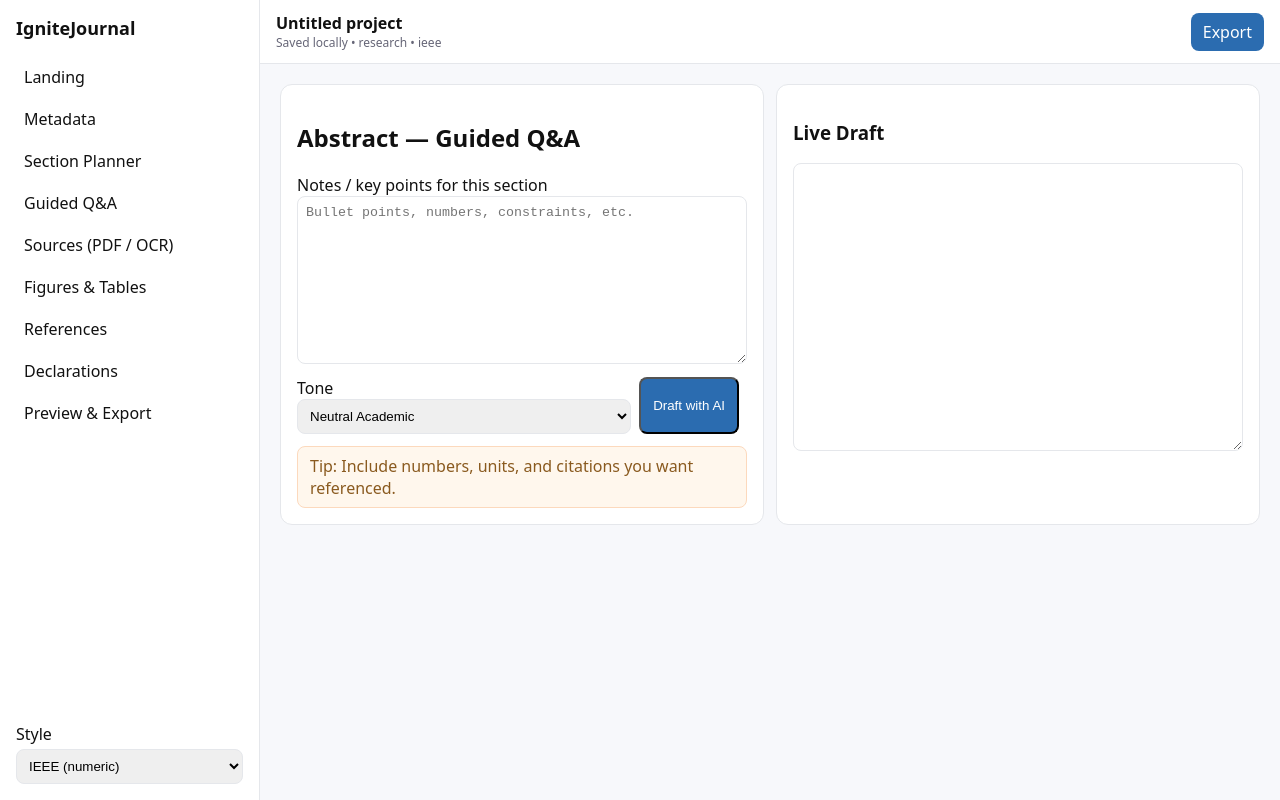
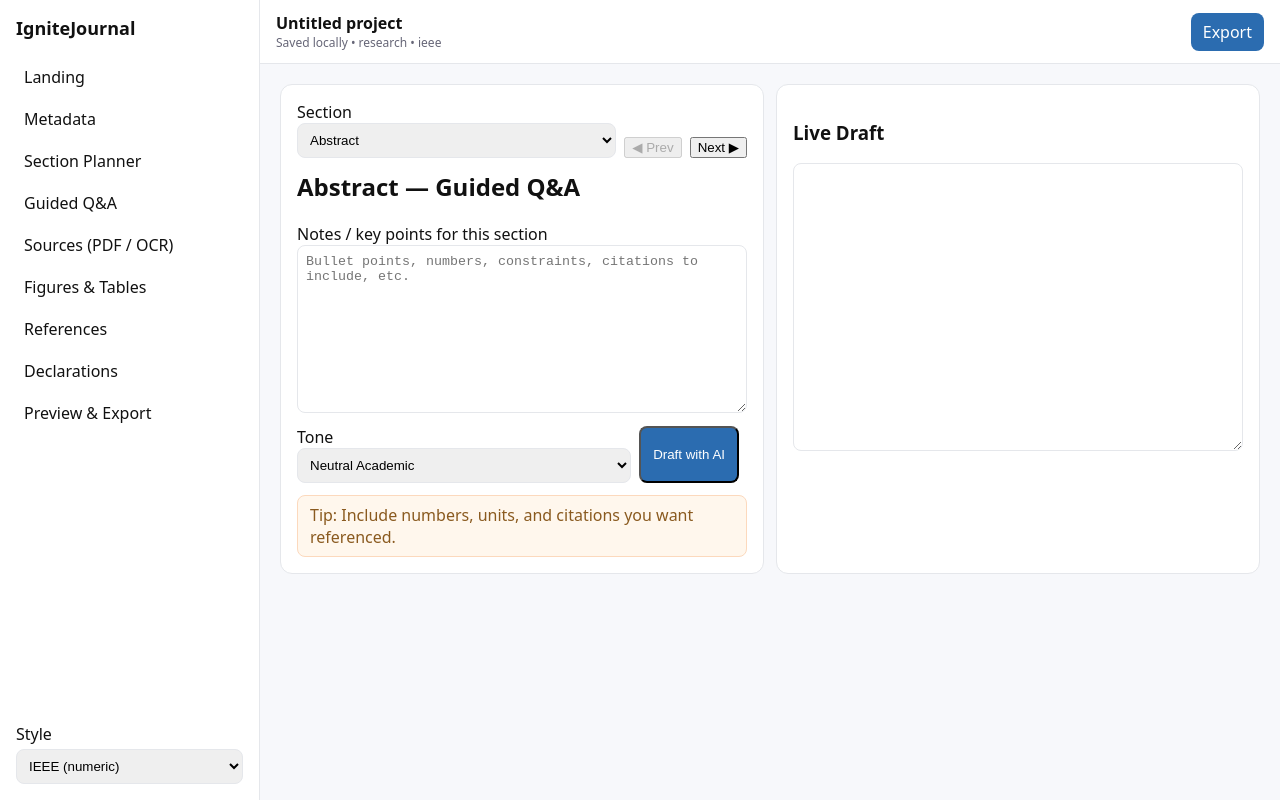
Before and after one commit to Zux12/JournalAI, a React (Vite) app: page /qa/abs in a window 1280 px wide. Built offline with nearby package versions, Linux system fonts and the light colour scheme.

Commit message:
Update QnA.jsx

```diff
--- a/src/features/qa/QnA.jsx
+++ b/src/features/qa/QnA.jsx
@@ -1,17 +1,62 @@
 import React from 'react';
 import axios from 'axios';
+import { useNavigate, useParams } from 'react-router-dom';
 import { useProjectState } from '../../app/state.jsx';
-import { useParams } from 'react-router-dom';
 
 export default function QnA(){
+  const nav = useNavigate();
   const { sectionId } = useParams();
-  const { project, setSectionDraft } = useProjectState();
-  const current = (project.planner.sections.find(s=>s.id===sectionId) || project.planner.sections[0]);
+  const { project, setSectionDraft, setSectionNotes } = useProjectState();
+
+  // All sections except the system "References"
+  const all = project.planner.sections.filter(s => s.id !== 'refs');
+  const active = all.filter(s => !s.skipped);
+
+  // Pick current section: URL param -> first active -> first available
+  const current = all.find(s => s.id === sectionId) || active[0] || all[0] || null;
+
+  // If nothing to edit (all skipped), show a hint
+  if (!current) {
+    return (
+      <div className="card">
+        <h2>Guided Q&A</h2>
+        <div className="warn">All sections are skipped. Go to the Section Planner to enable at least one section.</div>
+      </div>
+    );
+  }
+
+  // If route has no/invalid id, redirect to the chosen current section
+  React.useEffect(() => {
+    if (sectionId !== current.id) {
+      nav(`/qa/${current.id}`, { replace: true });
+    }
+    // eslint-disable-next-line react-hooks/exhaustive-deps
+  }, [current.id]);
+
   const id = current.id;
-  const [tone, setTone] = React.useState('neutral');
-  const [notes, setNotes] = React.useState('');
-  const draft = (project.sections[id]?.draft) || '';
+
+  // Load persisted tone/notes/draft for this section
+  const [tone, setTone]   = React.useState((project.sections[id]?.tone)  || 'neutral');
+  const [notes, setNotes] = React.useState((project.sections[id]?.notes) || '');
+  const draft = project.sections[id]?.draft || '';
   const [busy, setBusy] = React.useState(false);
+
+  // When section changes, refresh local states from project
+  React.useEffect(() => {
+    setTone((project.sections[id]?.tone)  || 'neutral');
+    setNotes((project.sections[id]?.notes) || '');
+    // eslint-disable-next-line react-hooks/exhaustive-deps
+  }, [id, project.updatedAt]);
+
+  function onNotesChange(v){
+    setNotes(v);
+    setSectionNotes(id, v); // persist immediately
+  }
+
+  // Prev / Next controls among active (unskipped) sections
+  const idx = active.findIndex(s => s.id === current.id);
+  const prevId = idx > 0 ? active[idx - 1].id : null;
+  const nextId = idx >= 0 && idx < active.length - 1 ? active[idx + 1].id : null;
 
   async function draftWithAI(){
     setBusy(true);
@@ -34,25 +79,65 @@ export default function QnA(){
   return (
     <div className="row cols-2">
       <div className="card">
-        <h2>{current.name} — Guided Q&A</h2>
+        <div className="row" style={{gridTemplateColumns:'1fr auto auto', alignItems:'end', gap:8}}>
+          <div>
+            <label>Section</label>
+            <select
+              className="input"
+              value={current.id}
+              onChange={e => nav(`/qa/${e.target.value}`)}
+            >
+              {active.map(s => (
+                <option key={s.id} value={s.id}>{s.name}</option>
+              ))}
+              {/* show skipped too, but disabled */}
+              {all.filter(s=>s.skipped).map(s=>(
+                <option key={s.id} value={s.id} disabled>{s.name} (skipped)</option>
+              ))}
+            </select>
+          </div>
+          <button onClick={()=> prevId && nav(`/qa/${prevId}`)} disabled={!prevId}>◀ Prev</button>
+          <button onClick={()=> nextId && nav(`/qa/${nextId}`)} disabled={!nextId}>Next ▶</button>
+        </div>
+
+        <h2 style={{marginTop:12}}>{current.name} — Guided Q&A</h2>
+
         <label>Notes / key points for this section</label>
-        <textarea className="input" rows="10" value={notes} onChange={e=>setNotes(e.target.value)} placeholder="Bullet points, numbers, constraints, etc."/>
+        <textarea
+          className="input"
+          rows="10"
+          value={notes}
+          onChange={e=>onNotesChange(e.target.value)}
+          placeholder="Bullet points, numbers, constraints, citations to include, etc."
+        />
+
         <div className="row" style={{marginTop:8, gridTemplateColumns:'1fr auto auto', gap:8}}>
           <div>
             <label>Tone</label>
             <select className="input" value={tone} onChange={e=>setTone(e.target.value)}>
               <option value="neutral">Neutral Academic</option>
-              <option value="concise">Concise/Minimalist</option>
-              <option value="narrative">Narrative/Engaging</option>
+              <option value="concise">Concise / Minimalist</option>
+              <option value="narrative">Narrative / Engaging</option>
             </select>
           </div>
-          <button className="btn" onClick={draftWithAI} disabled={busy}>{busy?'Drafting…':'Draft with AI'}</button>
+          <button className="btn" onClick={draftWithAI} disabled={busy}>
+            {busy ? 'Drafting…' : 'Draft with AI'}
+          </button>
         </div>
-        <div className="warn" style={{marginTop:12}}>Tip: Include numbers, units, and citations you want referenced.</div>
+
+        <div className="warn" style={{marginTop:12}}>
+          Tip: Include numbers, units, and citations you want referenced.
+        </div>
       </div>
+
       <div className="card">
         <h3>Live Draft</h3>
-        <textarea className="input" rows="18" value={draft} onChange={e=>setSectionDraft(id, e.target.value)}/>
+        <textarea
+          className="input"
+          rows="18"
+          value={draft}
+          onChange={e=>setSectionDraft(id, e.target.value)}
+        />
       </div>
     </div>
   );
```
